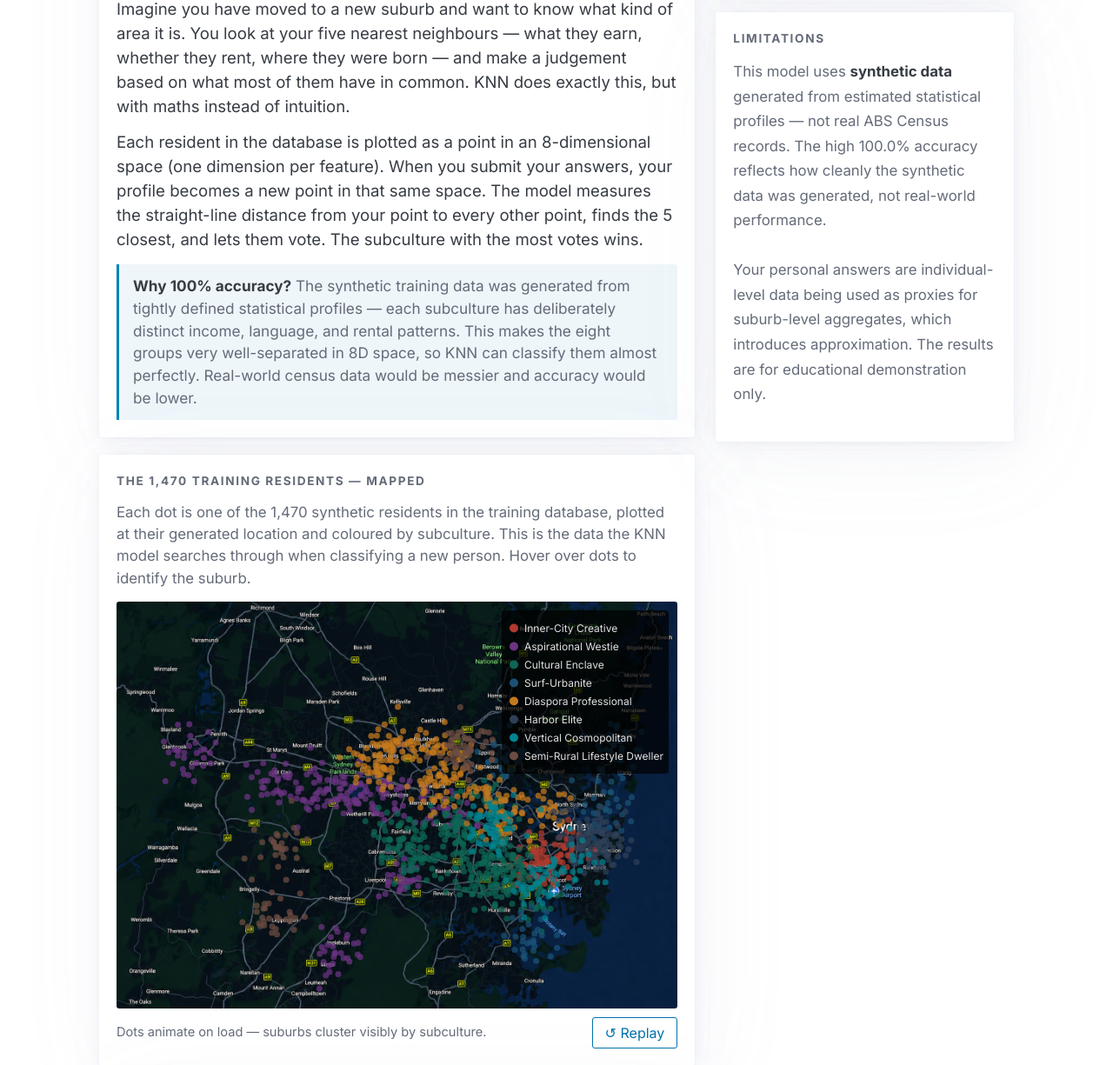
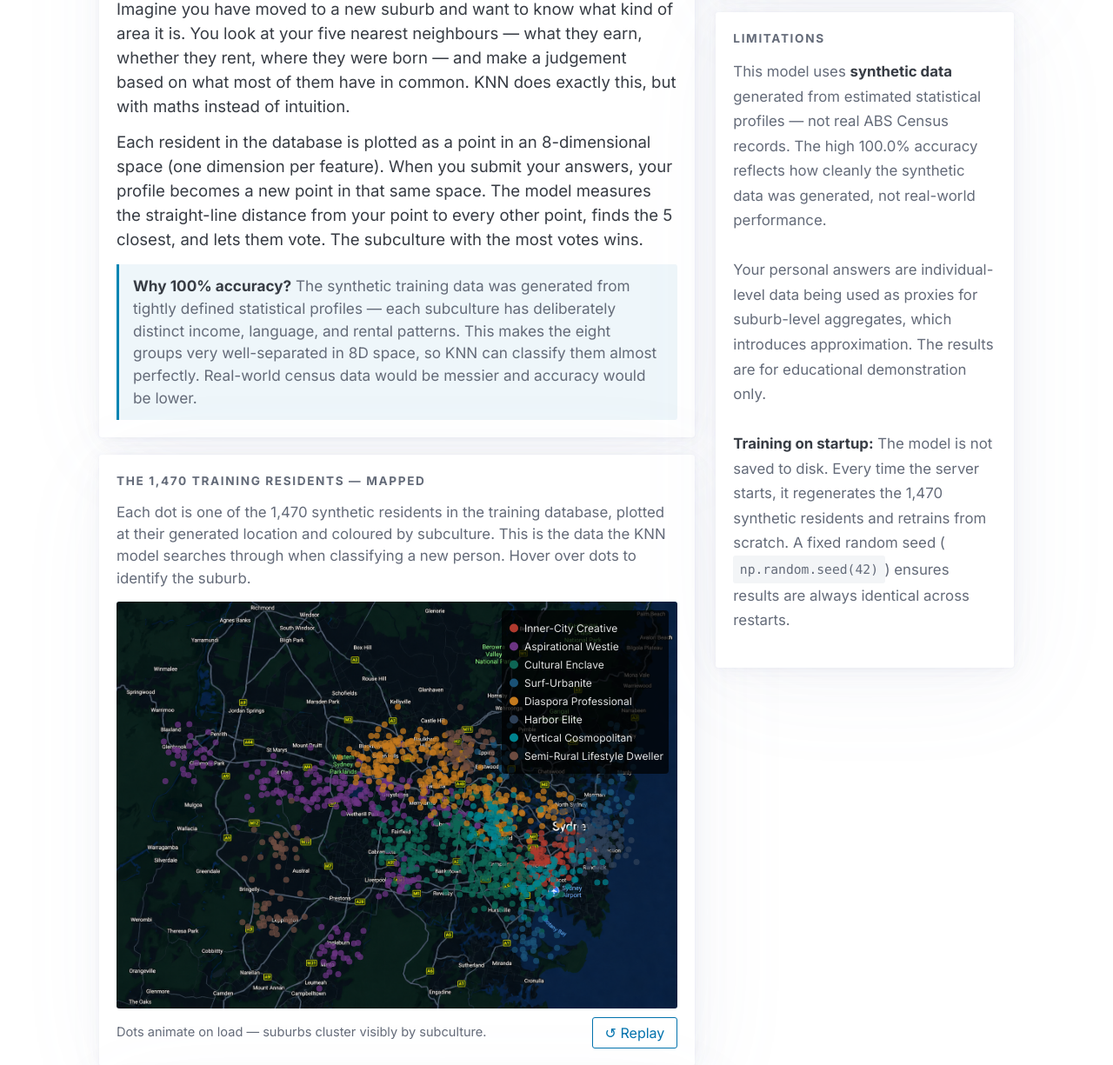
Before and after one commit to Richard-Johnson-Anglican-College/12SE_KNN_classifier, a Flask app: page /how-it-works in a window 1280 px wide. Shown: the part 981-2206 px from the top of the page at 87% size. Run offline with Flask 3, Linux system fonts and the light colour scheme; some libraries are stand-ins or nearby versions.

Commit message:
how-it-works: add training-on-startup note to Limitations

```diff
--- a/templates/how-it-works.html
+++ b/templates/how-it-works.html
@@ -149,7 +149,8 @@
                     <p class="section-title">Limitations</p>
                     <p style="font-size:.84rem; color:var(--pico-muted-color); line-height:1.7;">
                         This model uses <strong style="color:var(--pico-color)">synthetic data</strong> generated from estimated statistical profiles — not real ABS Census records. The high 100.0% accuracy reflects how cleanly the synthetic data was generated, not real-world performance.<br><br>
-                        Your personal answers are individual-level data being used as proxies for suburb-level aggregates, which introduces approximation. The results are for educational demonstration only.
+                        Your personal answers are individual-level data being used as proxies for suburb-level aggregates, which introduces approximation. The results are for educational demonstration only.<br><br>
+                        <strong style="color:var(--pico-color)">Training on startup:</strong> The model is not saved to disk. Every time the server starts, it regenerates the 1,470 synthetic residents and retrains from scratch. A fixed random seed (<code>np.random.seed(42)</code>) ensures results are always identical across restarts.
                     </p>
                 </article>
 
```
